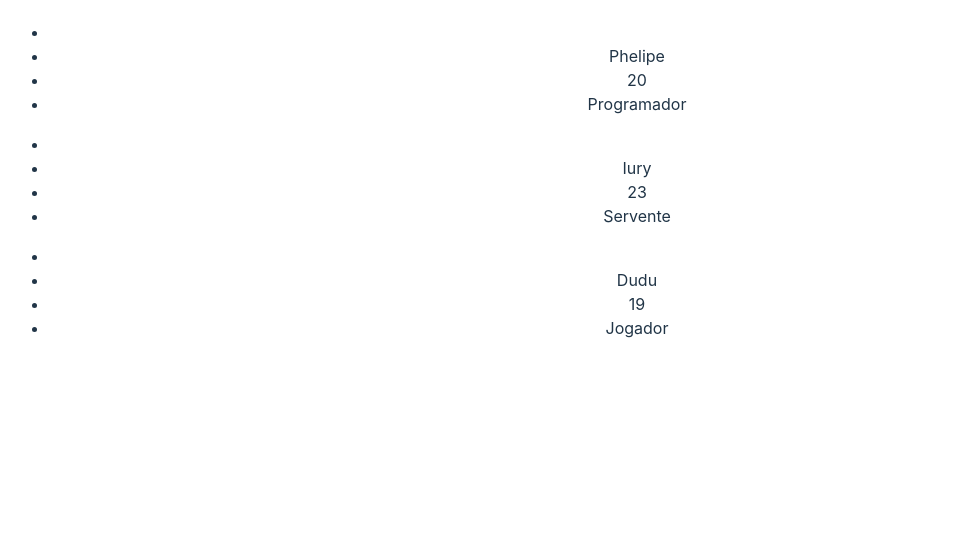
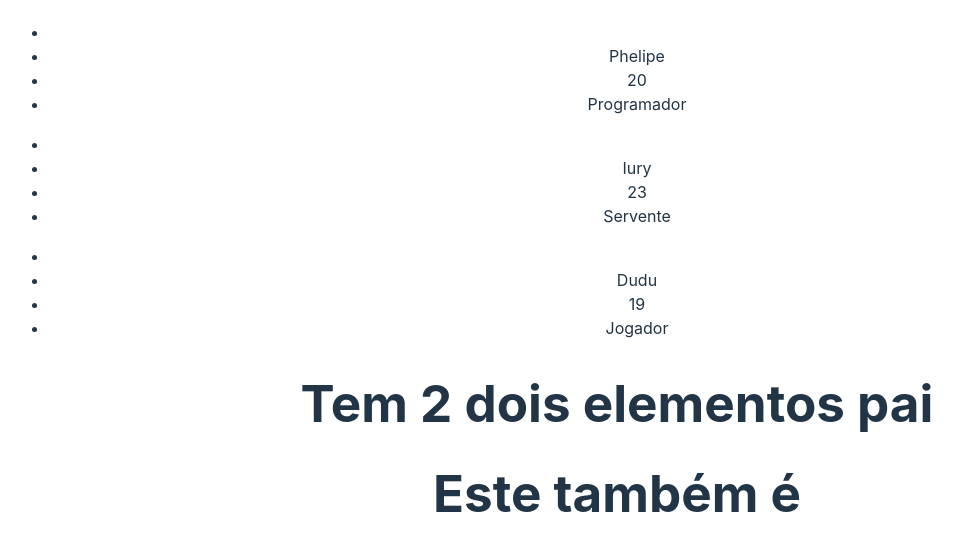
Before and after one commit to phelipeguimaraes/front-end, a React (Vite) app in the folder 3_React/3_AVANCANDO_EM_REACT/avancando/: page / in a window 1280 px wide. Shown: the part 2798-3348 px from the top of the page, without its empty margins (23-985 px from the left). Built offline with nearby package versions, Linux system fonts and the light colour scheme.

Commit message:
Fragments

```diff
--- a/3_React/3_AVANCANDO_EM_REACT/avancando/src/App.jsx
+++ b/3_React/3_AVANCANDO_EM_REACT/avancando/src/App.jsx
@@ -24,6 +24,9 @@ const cars = [
   {id: 2, brand: "KIA", color: "Branco", km: 200000},
   {id: 3, brand: "Renault", color: "Azul", km: 32000}
 ]
+
+// 12 - fragments
+import Fragment from './components/Fragment'
 
 import Peoplee from './components/Peoplee'
 const people = [
@@ -69,6 +72,9 @@ function App() {
           <Peoplee key={person.id} name={person.name} age={person.age} job={person.job}/>
         ))}
 
+        {/* 11 - Fragments */}
+        <Fragment />
+
       </div>
     </>
   )
--- /dev/null
+++ b/3_React/3_AVANCANDO_EM_REACT/avancando/src/components/Fragment.jsx
@@ -0,0 +1,14 @@
+const Fragment = () => {
+  return (
+    <>
+        <div>
+            <h1>Tem 2 dois elementos pai</h1>
+        </div>
+        <div>
+            <h1>Este também é</h1>
+        </div>
+    </>
+  )
+}
+
+export default Fragment
```
